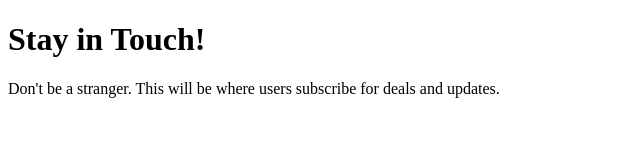
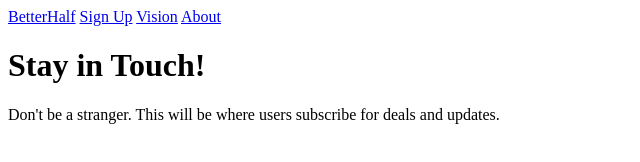
Before and after one commit to kaitlinlatta/betterhalf, a plain HTML site: page docs/signup/index.html in a window 1280 px wide. Shown: the whole page, without its empty margins (0-640 px from the left). Drawn offline with Linux system fonts and the light colour scheme.

Commit message:
Add navbars to each index file

```diff
--- a/docs/signup/index.html
+++ b/docs/signup/index.html
@@ -6,6 +6,17 @@
     </head>
 
     <body>
+
+        <div class="topnav" id="myTopnav">
+            <a href="http://www.betterhalfbedding.com" class="home">BetterHalf</a>
+            <a href="/signup/index.html" class="active">Sign Up</a>
+            <a href="/vision/index.html">Vision</a>
+            <a href="/about/index.html">About</a>
+            <a href="javascript:void(0);" class="icon" onclick="myFunction()">
+              <i class="fa fa-bars"></i>
+            </a>
+        </div>
+
         <h1>Stay in Touch!</h1>
 
         <p>Don't be a stranger. This will be where users subscribe for deals and updates.</p>
```
Also changed, not shown: docs/vision/index.html (+11 -0 lines).
